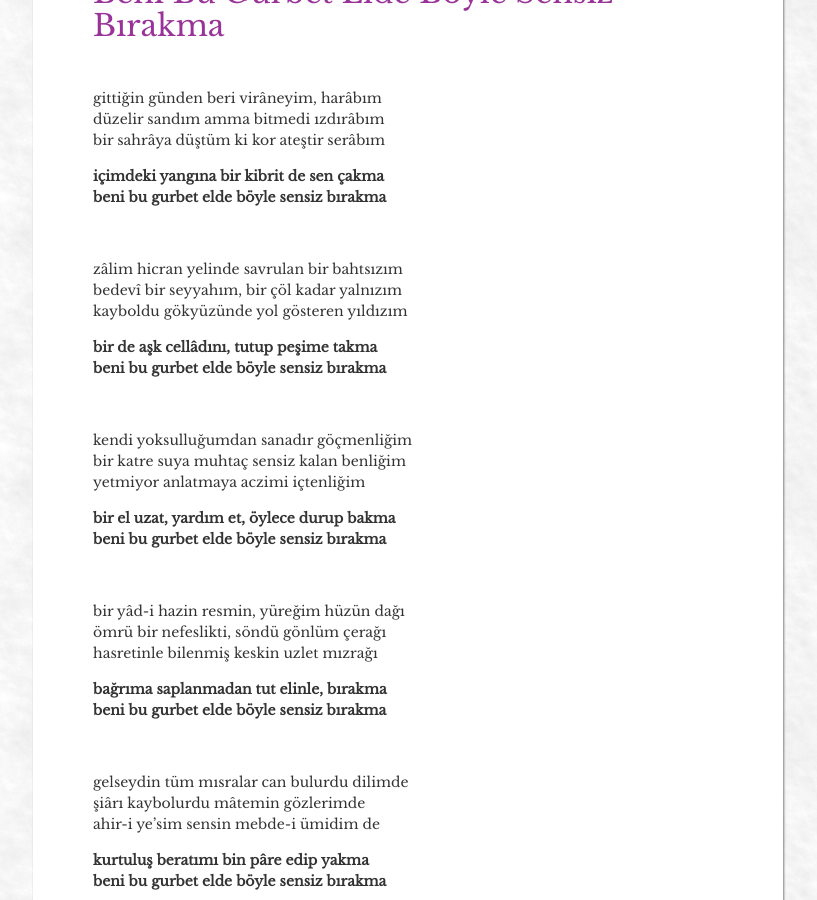
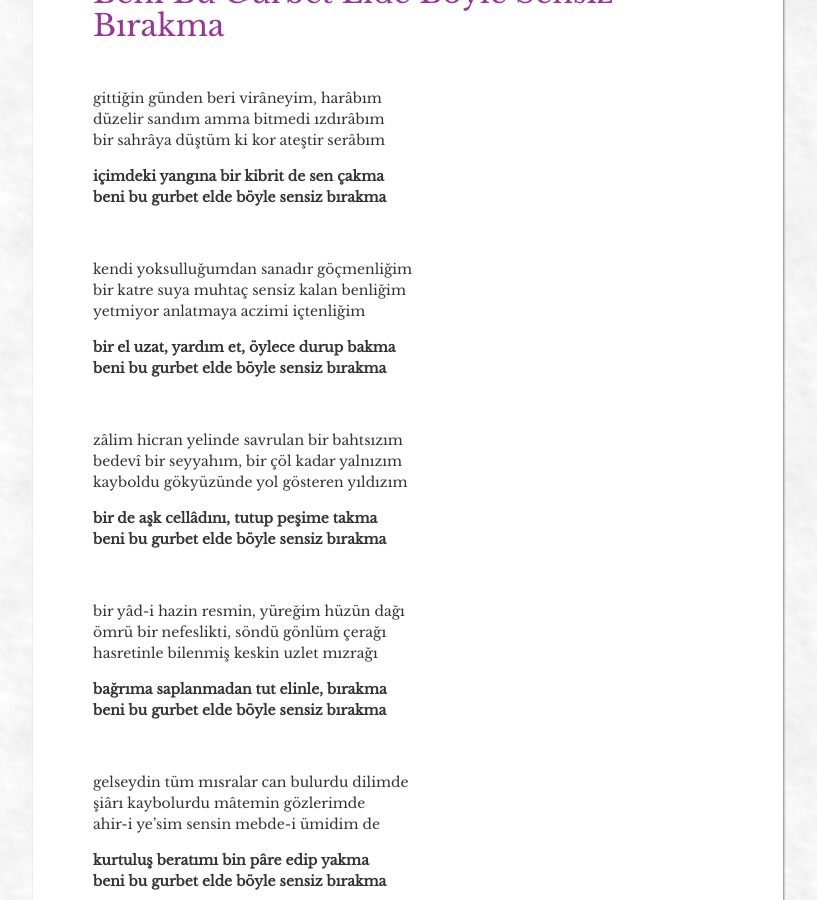
Before and after one commit to muhammedaydogdu/muhammedaydogdu.github.io, a Jekyll site: the page built from _posts/2018-09-16-beni-bu-gurbet-elde.md, in a window 1280 px wide and 900 px high, scrolled down 363 px. Shown: the whole window, without its empty margins (232-1049 px from the left). Built offline with Jekyll 4.4.1, drawn with Linux system fonts in a browser that asks for light colours; some web fonts are replaced.

Commit message:
Update 2018-09-16-beni-bu-gurbet-elde.md

```diff
--- a/_posts/2018-09-16-beni-bu-gurbet-elde.md
+++ b/_posts/2018-09-16-beni-bu-gurbet-elde.md
@@ -18,20 +18,21 @@ beni bu gurbet elde böyle sensiz bırakma__
 
 <br/>
 
-zâlim hicran yelinde savrulan bir bahtsızım
-bedevî bir seyyahım, bir çöl kadar yalnızım
-kayboldu gökyüzünde yol gösteren yıldızım
-
-__bir de aşk cellâdını, tutup peşime takma
-beni bu gurbet elde böyle sensiz bırakma__
-
-<br/>
 
 kendi yoksulluğumdan sanadır göçmenliğim
 bir katre suya muhtaç sensiz kalan benliğim
 yetmiyor anlatmaya aczimi içtenliğim
 
 __bir el uzat, yardım et, öylece durup bakma
+beni bu gurbet elde böyle sensiz bırakma__
+
+<br/>
+
+zâlim hicran yelinde savrulan bir bahtsızım
+bedevî bir seyyahım, bir çöl kadar yalnızım
+kayboldu gökyüzünde yol gösteren yıldızım
+
+__bir de aşk cellâdını, tutup peşime takma
 beni bu gurbet elde böyle sensiz bırakma__
 
 <br/>
```
